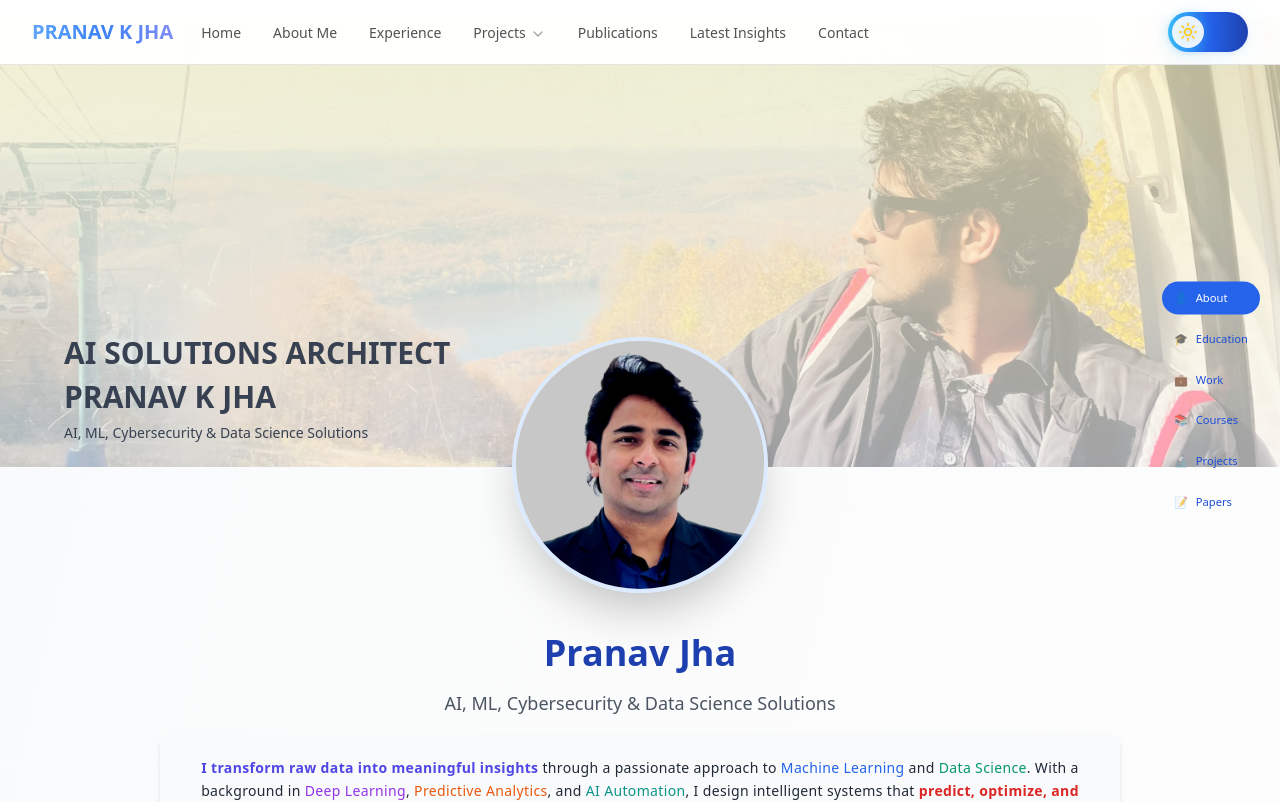
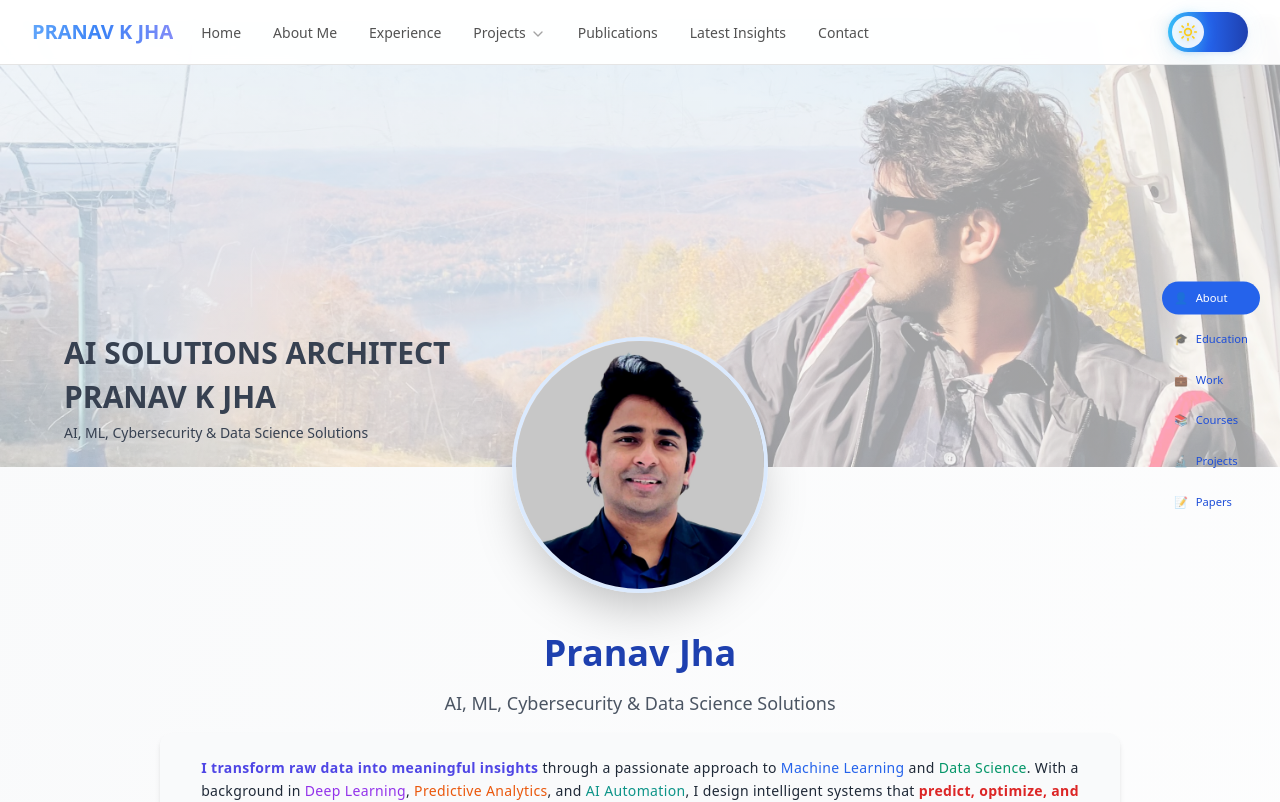
Before and after one commit to Idsl-group/idsl-group.github.io, a Next.js app: page /about-me in a window 1280 px wide. Shown: the top 802 px of the page. Built offline with nearby package versions, Linux system fonts and the light colour scheme.

Commit message:
update homepage

```diff
--- a/app/(pages)/about-me/page.tsx
+++ b/app/(pages)/about-me/page.tsx
@@ -317,7 +317,7 @@ export default function AboutMePage() {
              w-full h-full quality-100 "
               style={{
                 backgroundImage:
-                  "linear-gradient(to bottom, rgba(255, 215, 0, 0.4), rgba(255, 255, 255, 0.1)), url('/banner.jpg')",
+                  "linear-gradient(to bottom, rgba(255, 255, 255, 0.1), rgba(255, 255, 255, 0.1)), url('/banner.jpg')",
               }}
             ></div>
             <div className="relative z-10 flex items-end justify-center h-full px-8 py-6 max-w-7xl mx-auto -translate-y-36 md:-translate-y-24 lg:translate-y-0">
```
